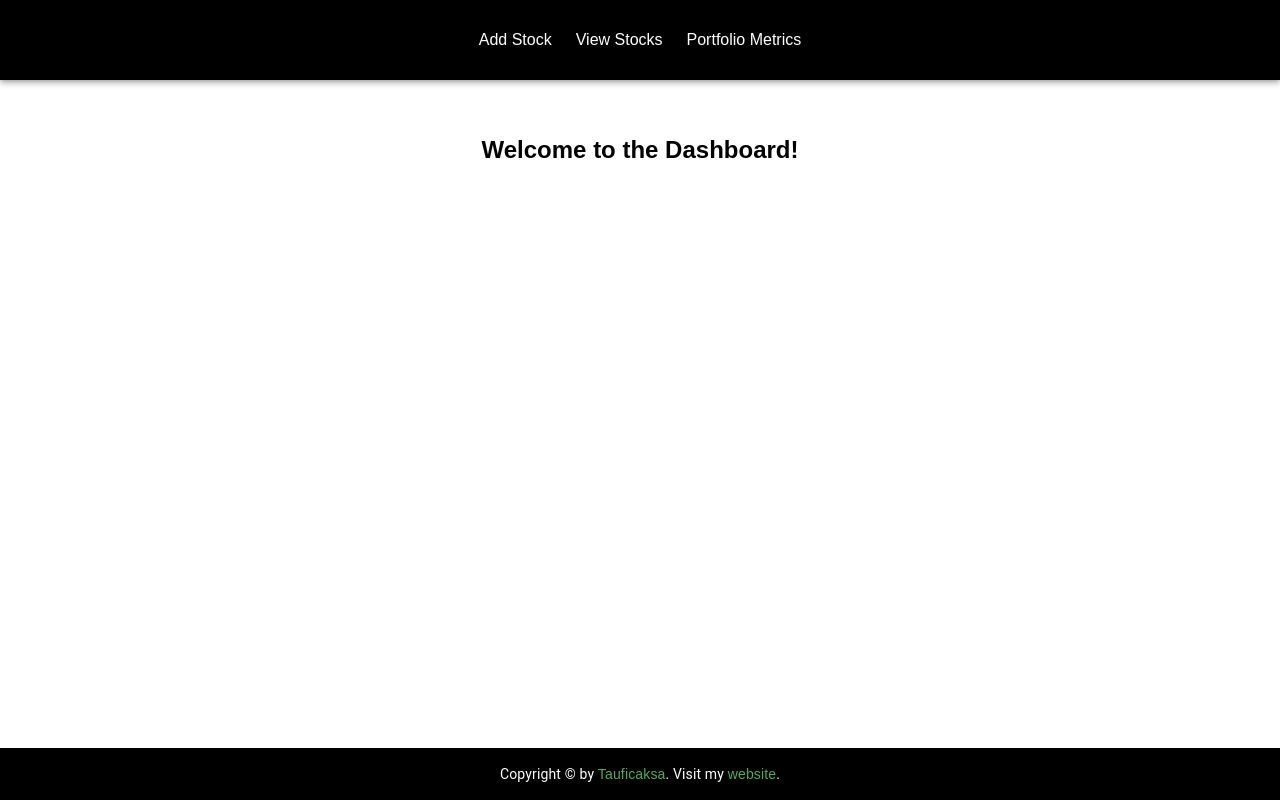
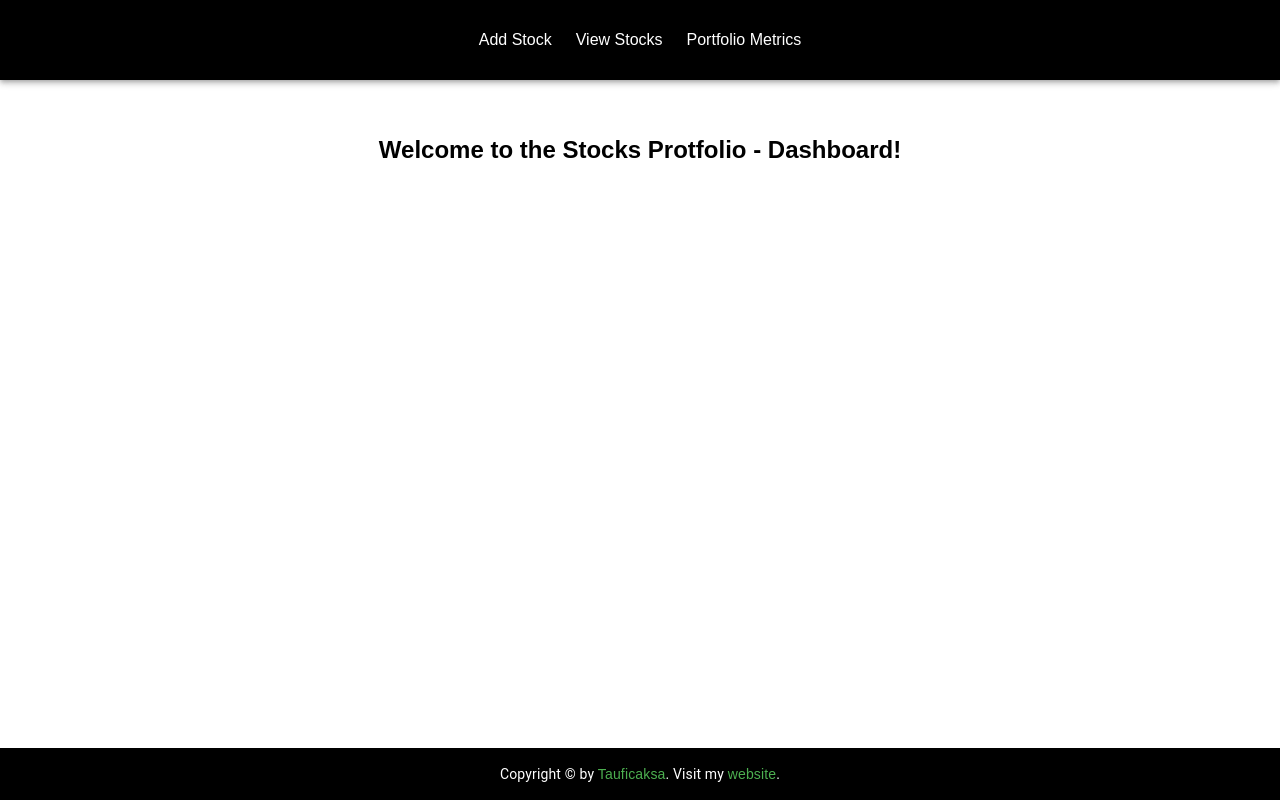
Before and after one commit to Tauficaksa/capx-internship-selection-task, a React (Vite) app in the folder capx-frontend/: page /dashboard in a window 1280 px wide. Built offline with nearby package versions, Linux system fonts and the light colour scheme.

Commit message:
completed the project functionality both front end and backend - WARNING : documantaion is remaining

```diff
--- a/capx-frontend/src/App.jsx
+++ b/capx-frontend/src/App.jsx
@@ -23,7 +23,7 @@ function App() {
           index
           element={
             <h2 style={{ textAlign: 'center', marginTop: '2rem' }}>
-              Welcome to the Dashboard!
+              Welcome to the Stocks Protfolio - Dashboard!
             </h2>
           }
         />
```
